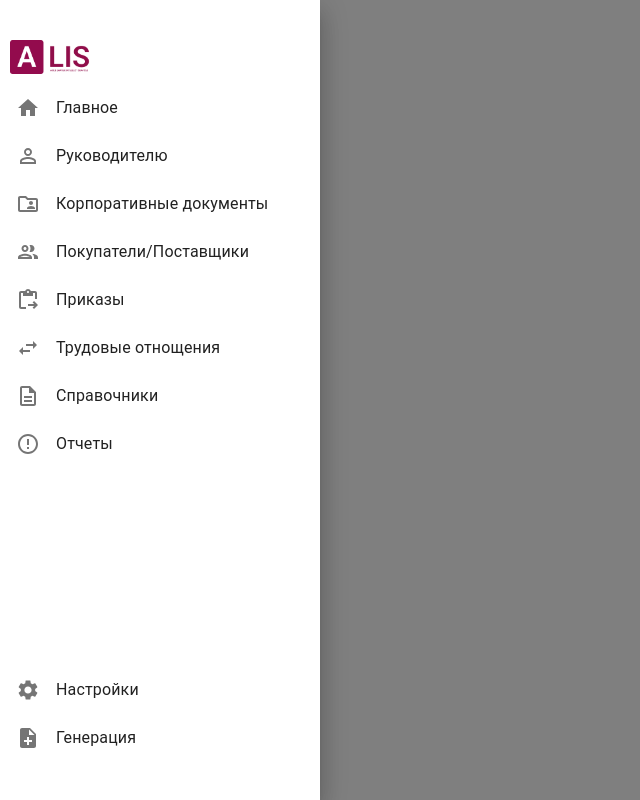
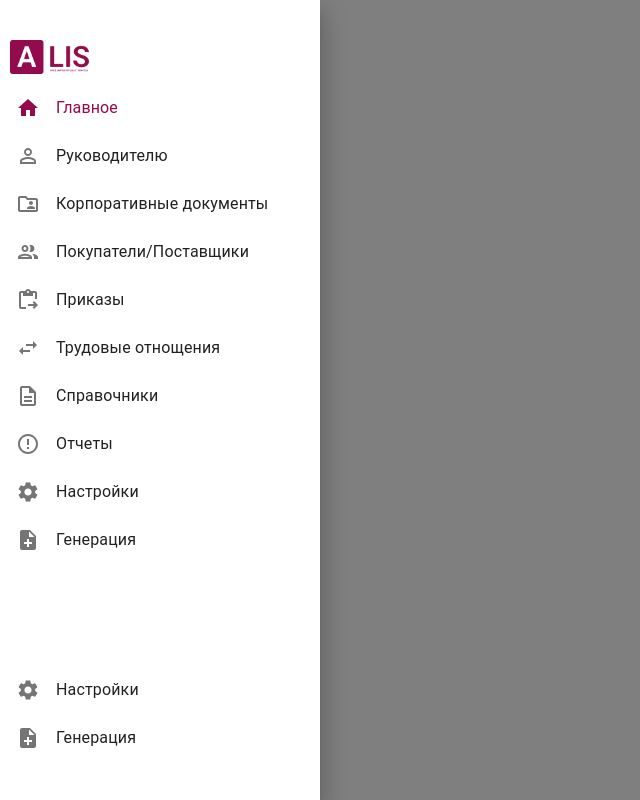
Before and after one commit to DonJuvn/alis-client, a React (Vite) app: page / in a window 1280 px wide. Shown: the whole page, without its empty margins (0-640 px from the left). Built offline with nearby package versions, Linux system fonts and the light colour scheme.

Commit message:
fix menu.jsx
*replace main (/main) path to "/"
*add settings menuItem
*add generation menuItem

```diff
--- a/src/components/Sidebar/menu.jsx
+++ b/src/components/Sidebar/menu.jsx
@@ -7,6 +7,8 @@ import {
   PeopleOutlineOutlined,
   PermIdentity,
   FolderSharedOutlined,
+  Settings,
+  NoteAdd,
 } from '@mui/icons-material';
 
 export const menu = [
@@ -14,7 +16,7 @@ export const menu = [
     id: 'cash-register',
     title: 'Главное',
     icon: <Home />,
-    link: '/main',
+    link: '/',
   },
   {
     id: 'simple-income',
@@ -57,4 +59,18 @@ export const menu = [
     icon: <ErrorOutlineOutlined />,
     link: '/store/product-categories',
   },
+  {
+    id: 'settings',
+    title: 'Настройки',
+    icon: <Settings />,
+    link: '/store/product-categories',
+    bottom: true,
+  },
+  {
+    id: 'generation',
+    title: 'Генерация',
+    icon: <NoteAdd />,
+    link: '/store/product-categories',
+    bottom: true,
+  },
 ];
```
